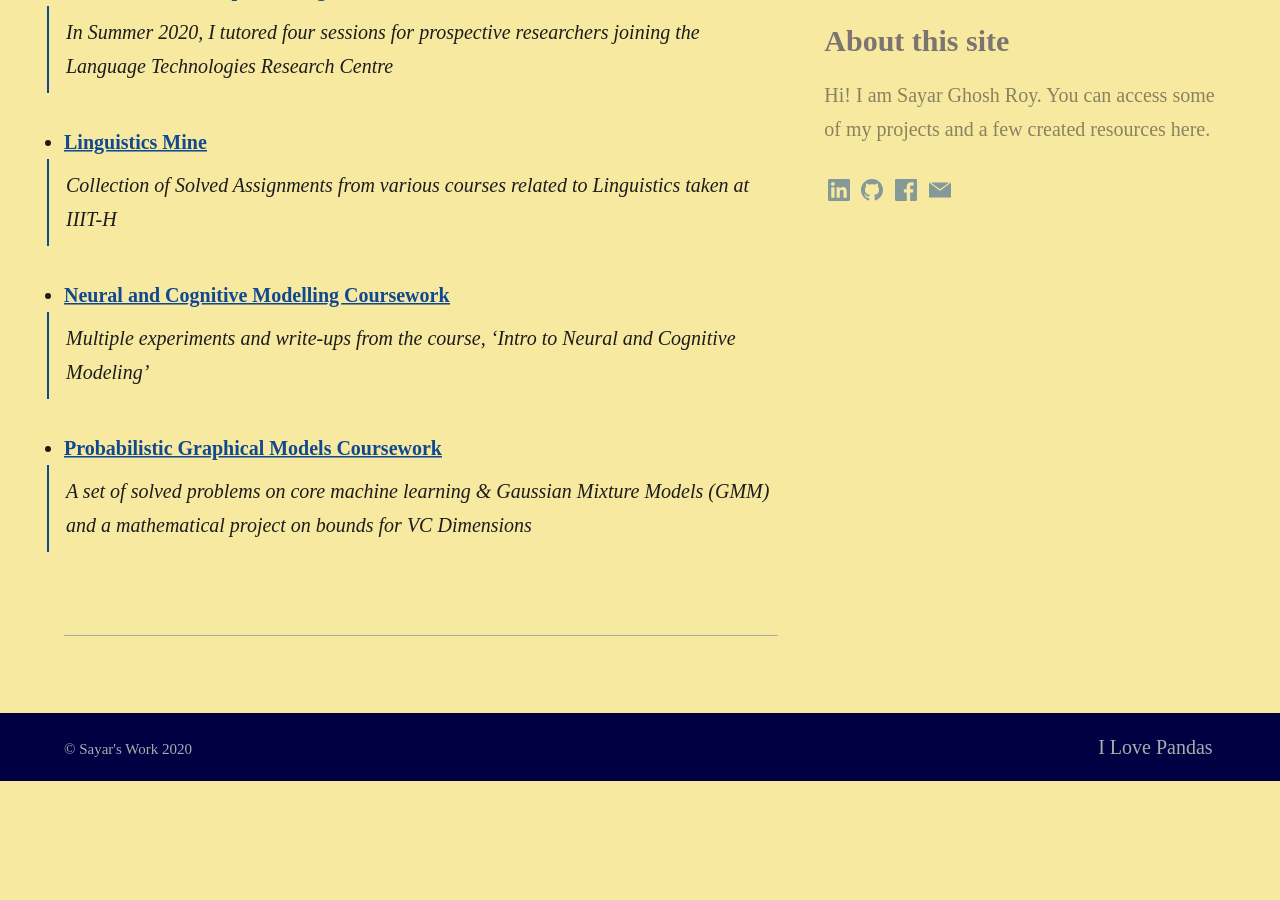
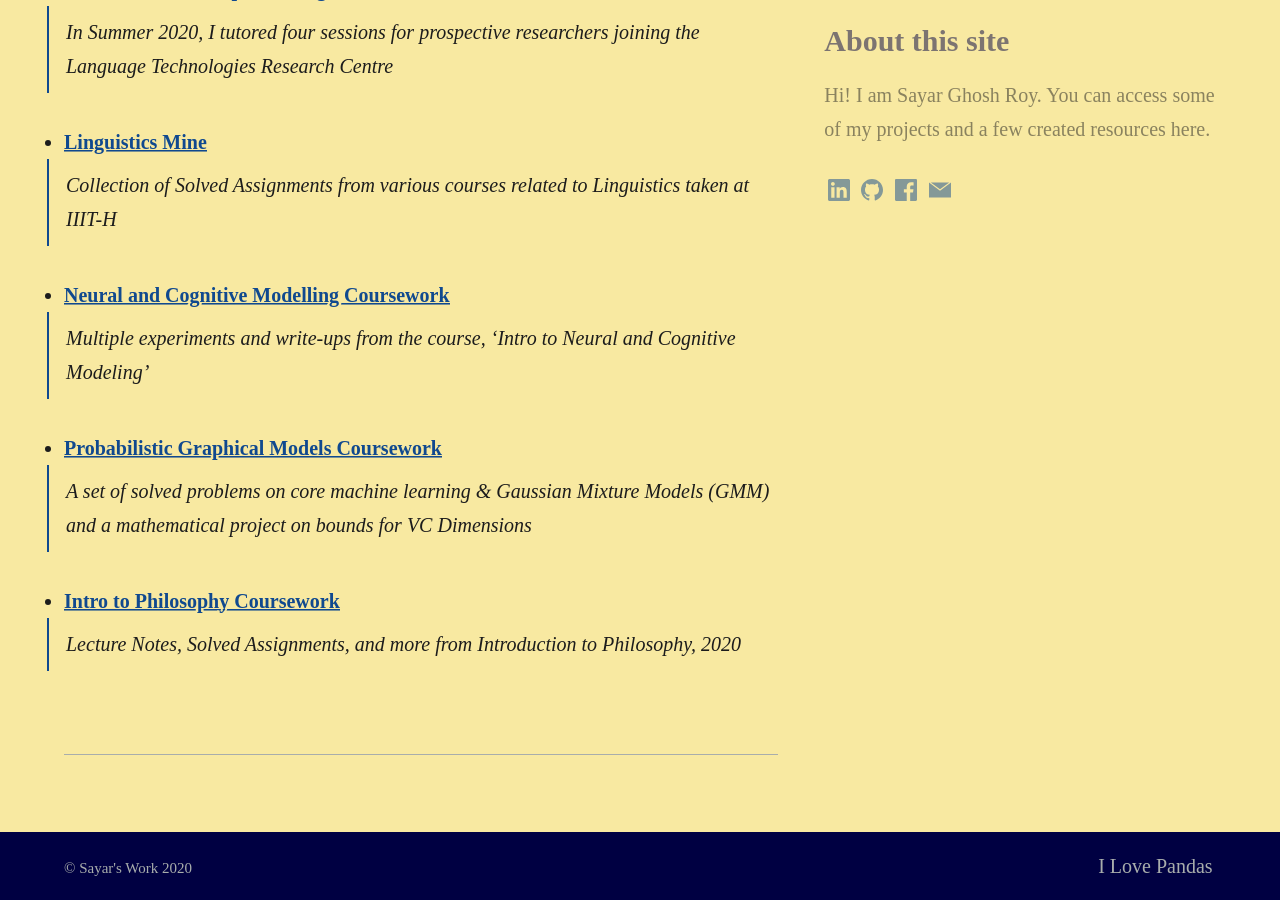
Before and after one commit to sayarghoshroy/sayarghoshroy.github.io, a Jekyll site: the page built from work.md, in a window 1280 px wide and 900 px high, scrolled down 6852 px. Built offline with Jekyll 4.4.1, drawn with Linux system fonts in a browser that asks for light colours; some web fonts are replaced; before the commit the page ends 7633 px from its top, so only the background shows below that.

Commit message:
Updated Resources

```diff
--- a/work.md
+++ b/work.md
@@ -155,4 +155,7 @@ aside: true
 - [<b>Probabilistic Graphical Models Coursework</b>](https://github.com/sayarghoshroy/Probabilistic_Graphical_Models_Coursework)
 > <p style="align: justify">A set of solved problems on core machine learning & Gaussian Mixture Models (GMM) and a mathematical project on bounds for VC Dimensions</p>
 
+- [<b>Intro to Philosophy Coursework</b>](https://github.com/sayarghoshroy/phil_resources)
+> <p style="align: justify">Lecture Notes, Solved Assignments, and more from Introduction to Philosophy, 2020</p>
+
 ---
```
